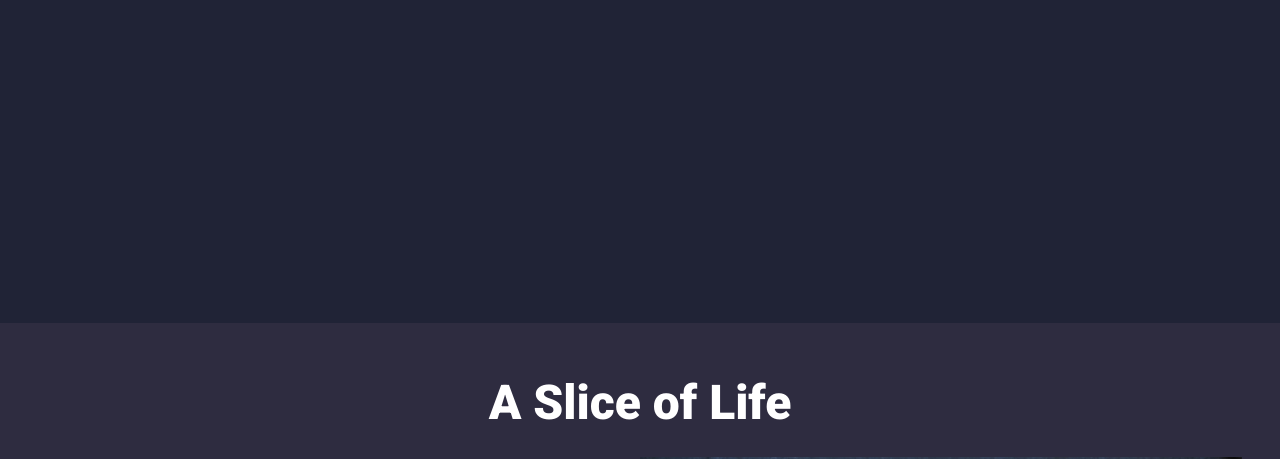
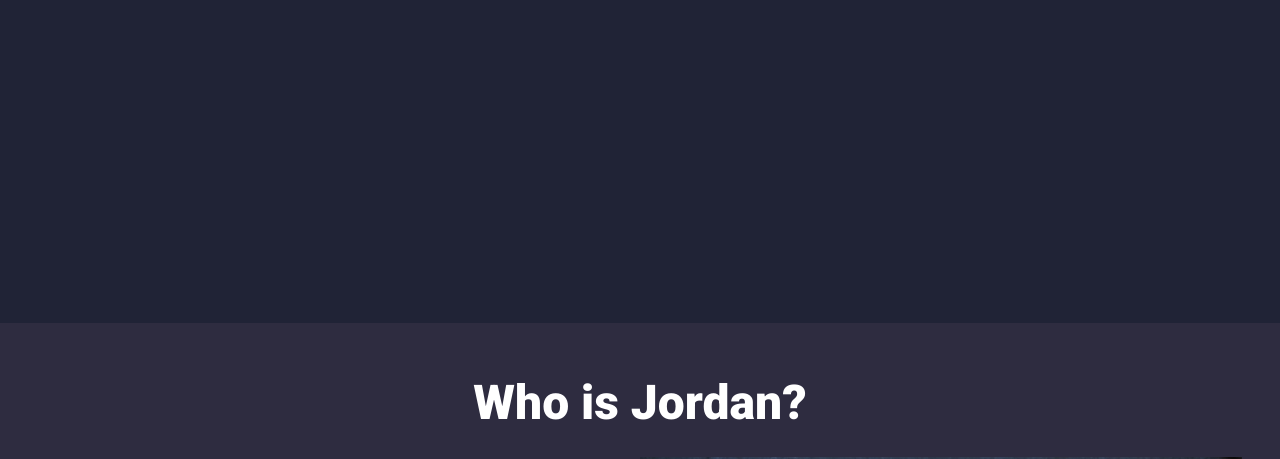
Before and after one commit to WaimsGuy/WaimsGuy.github.io, a plain HTML site: page index.html in a window 1280 px wide. Shown: the part 477-936 px from the top of the page. Drawn offline with Linux system fonts and the light colour scheme.

Commit message:
Update index.html
Updated header for about me section.

```diff
--- a/index.html
+++ b/index.html
@@ -29,7 +29,7 @@
   </section>
 
   <section id="about">
-    <h1>A Slice of Life</h1>
+    <h1>Who is Jordan?</h1>
 	<div id="about-content">
 		<p>
 		Since I was a kid, I've always enjoyed creating. From traditional drawing to video game
```
